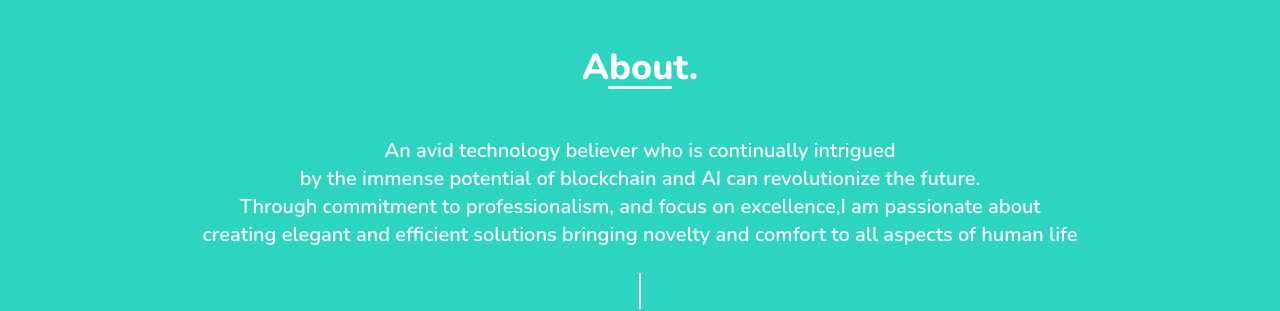
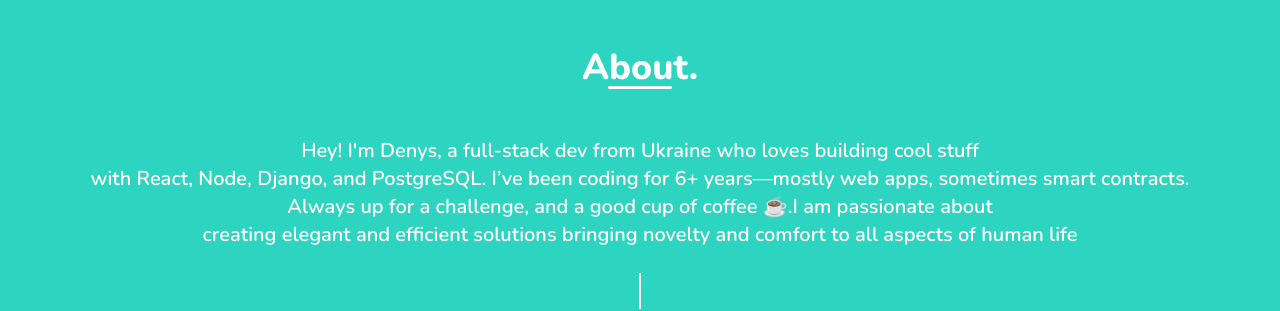
Before and after one commit to darktomcat119/portfolio-v2, a Next.js app: page / in a window 1280 px wide. Shown: the part 800-1111 px from the top of the page. Built offline with nearby package versions, Linux system fonts and the light colour scheme; no server answers.

Commit message:
fix: update about me

```diff
--- a/src/components/about/About.tsx
+++ b/src/components/about/About.tsx
@@ -10,6 +10,7 @@ const About = () => {
                 lg:h-[500px]'
     >
       {/* container */}
+
       <div
         className='flex flex-col items-center text-white
                 mt-6
@@ -54,25 +55,25 @@ const About = () => {
           {/* first sentence */}
           <SmotionDiv>
             <p>
-              An avid technology believer{' '}
-              <br className='hidden xxsm:block xsm:hidden' /> who is{' '}
-              <br className='hidden xsm:block sm:hidden' /> continually
-              intrigued <br className='hidden lg:block' /> by{' '}
-              <br className='hidden xxsm:block xsm:hidden' /> the{' '}
+            Hey! I'm Denys, a full-stack dev from Ukraine{' '}
+              <br className='hidden xxsm:block xsm:hidden' />who loves{' '}
+              <br className='hidden xsm:block sm:hidden' /> building
+              cool stuff <br className='hidden lg:block' /> with{' '}
+              <br className='hidden xxsm:block xsm:hidden' /> React, Node, Django, and PostgreSQL.{' '}
               <br className='hidden sm:block lg:hidden' />
-              immense potential <br className='hidden xsm:block sm:hidden' /> of
-              blockchain <br className='hidden xxsm:block xsm:hidden' /> and AI
-              can revolutionize the future.
+              I’ve been coding <br className='hidden xsm:block sm:hidden' /> for
+              6+ years—mostly <br className='hidden xxsm:block xsm:hidden' /> web apps,
+              sometimes smart contracts.
             </p>
           </SmotionDiv>
 
           {/* @medium-device: second sentence */}
           <SmotionDiv className='hidden sm:block'>
             <p>
-              Through commitment to professionalism,{' '}
+            Always up for a challenge,{' '}
               <span className='sm:hidden md:inline'>and </span>
-              <span className='hidden lg:inline'>focus on</span>{' '}
-              <span className='sm:hidden md:inline'>excellence,</span>
+              <span className='hidden lg:inline'>a good</span>{' '}
+              <span className='sm:hidden md:inline'>cup of coffee ☕.</span>
               I am passionate <br className='hidden md:block lg:hidden' /> about{' '}
               <br className='hidden lg:block' /> creating{' '}
               <br className='hidden sm:block md:hidden lg:hidden' /> elegant and{' '}
```
